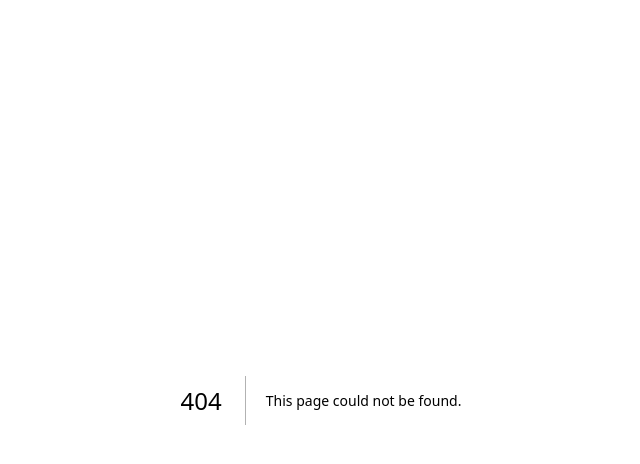
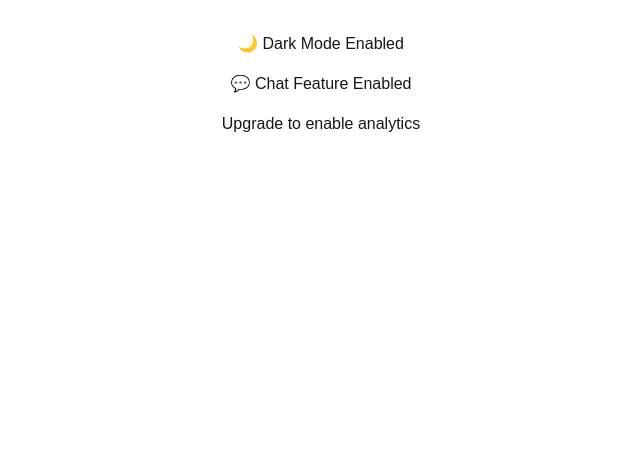
Before and after one commit to harshith-ashvi/react-machine-coding, a Next.js app: page /feature-flag in a window 1280 px wide. Before the commit this address had no page. Shown: the top 464 px of the page, without its empty margins (319-959 px from the left). Built offline with nearby package versions, Linux system fonts and the light colour scheme.

Commit message:
add feature flag component

```diff
--- /dev/null
+++ b/src/app/feature-flag/feature-flag-provider.tsx
@@ -0,0 +1,44 @@
+"use client";
+
+import React, { createContext, useContext } from "react";
+
+export type FeaturesType = {
+  isDarkMode: boolean;
+  isChatEnabled: boolean;
+  isAnalyticsEnabled: boolean;
+};
+
+export type FeatureFlagContextType = {
+  features: FeaturesType;
+  isFeatureEnabled: (feature: keyof FeaturesType) => boolean;
+};
+
+export const FeatureFlag = createContext<FeatureFlagContextType | null>(null);
+
+const FeatureFlagProvider = ({ children }: { children: React.ReactNode }) => {
+  const features: FeaturesType = {
+    isDarkMode: true,
+    isChatEnabled: true,
+    isAnalyticsEnabled: false,
+  };
+
+  const isFeatureEnabled = (feature: keyof FeaturesType) => {
+    return Boolean(features[feature]);
+  };
+
+  return (
+    <FeatureFlag.Provider value={{ features, isFeatureEnabled }}>
+      {children}
+    </FeatureFlag.Provider>
+  );
+};
+
+export const useFeatureFlag = () => {
+  const context = useContext(FeatureFlag);
+  if (!context) {
+    throw new Error("Error");
+  }
+  return context;
+};
+
+export default FeatureFlagProvider;
--- /dev/null
+++ b/src/app/feature-flag/feature.tsx
@@ -0,0 +1,18 @@
+"use client";
+
+import React from "react";
+import { FeaturesType, useFeatureFlag } from "./feature-flag-provider";
+
+interface FeatureProps {
+  children: React.ReactNode;
+  fallback?: React.ReactNode | null;
+  feature: keyof FeaturesType;
+}
+
+const Feature = ({ children, fallback = null, feature }: FeatureProps) => {
+  const { isFeatureEnabled } = useFeatureFlag();
+  const isEnabled = isFeatureEnabled(feature);
+  return isEnabled ? <>{children}</> : <>{fallback}</>;
+};
+
+export default Feature;
--- /dev/null
+++ b/src/app/feature-flag/page.tsx
@@ -0,0 +1,37 @@
+"use client";
+
+import FeatureFlagProvider from "./feature-flag-provider";
+import Feature from "./feature";
+
+export const Example = () => {
+  return (
+    <div className="flex flex-col items-center gap-4">
+      <Feature feature="isDarkMode">
+        <p>🌙 Dark Mode Enabled</p>
+      </Feature>
+
+      <Feature feature="isChatEnabled" fallback={<p>Upgrade to enable chat</p>}>
+        <p>💬 Chat Feature Enabled</p>
+      </Feature>
+
+      <Feature
+        feature="isAnalyticsEnabled"
+        fallback={<p>Upgrade to enable analytics</p>}
+      >
+        <p>📊 Analytics Enabled</p>
+      </Feature>
+    </div>
+  );
+};
+
+const FeatureFlagComp = () => {
+  return (
+    <div className="max-w-4xl mx-auto min-h-screen pt-8">
+      <FeatureFlagProvider>
+        <Example />
+      </FeatureFlagProvider>
+    </div>
+  );
+};
+
+export default FeatureFlagComp;
```
